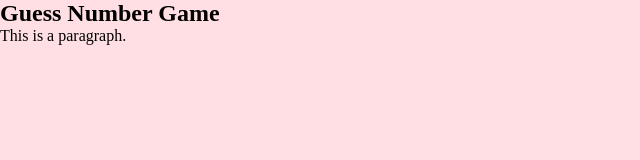
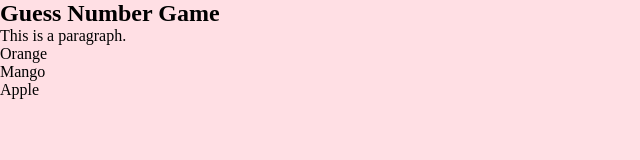
Before and after one commit to iqrarhussain588/Practice-Project, a plain HTML site: page index.html in a window 1280 px wide. Shown: the whole page, without its empty margins (0-640 px from the left). Drawn offline with Linux system fonts and the light colour scheme.

Commit message:
Fruit List Added

```diff
--- a/index.html
+++ b/index.html
@@ -11,5 +11,10 @@
 <body>
     <h2>Guess Number Game</h2>
     <p>This is a paragraph.</p>
+    <ul>
+        <li>Orange</li>
+        <li>Mango</li>
+        <li>Apple</li>
+    </ul>
 </body>
 </html>
```
